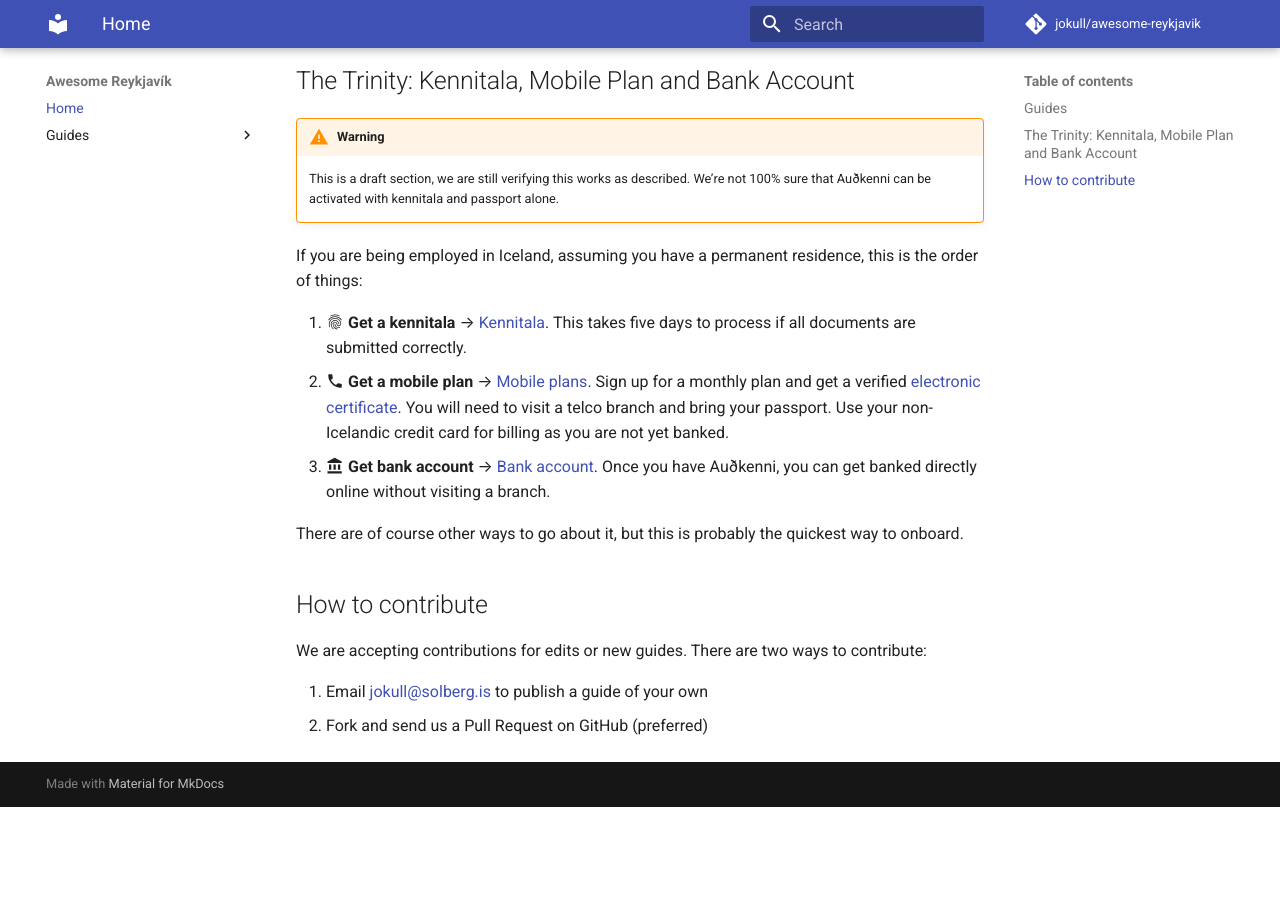
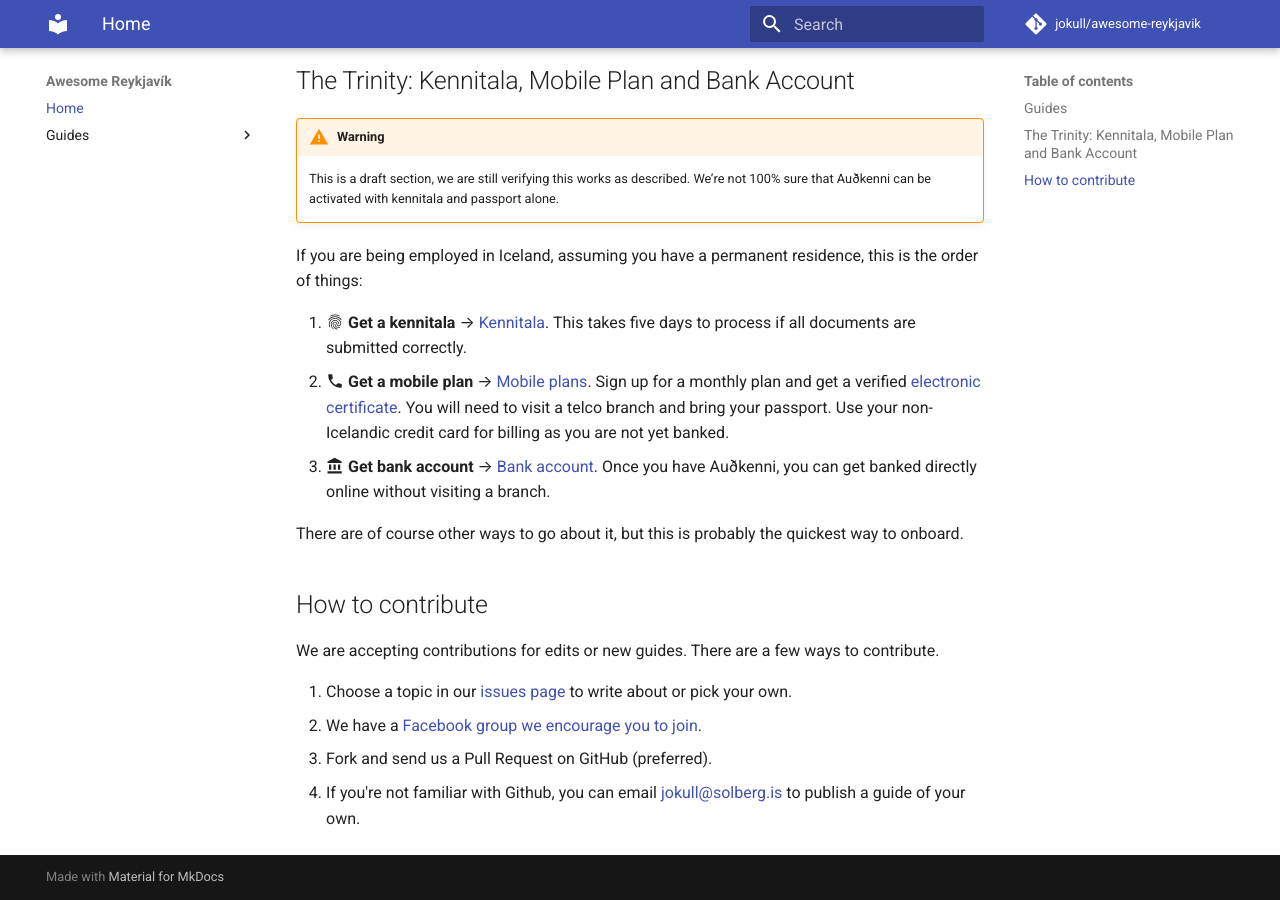
Before and after one commit to jokull/awesome-reykjavik, an MkDocs documentation site: the page built from docs/index.md, in a window 1280 px wide and 900 px high, scrolled down 911 px. Built offline with MkDocs 1.6.1 and Material for MkDocs 9.7.7, drawn with Linux system fonts in a browser that asks for light colours; comment, search, counter and statistics services are not loaded; before the commit the page ends 1718 px from its top, so only the background shows below that.

Commit message:
Wrap lines, change contribution intro, add periods and duplicate changes to the docs (not just README)

```diff
--- a/docs/index.md
+++ b/docs/index.md
@@ -54,9 +54,15 @@ quickest way to onboard.
 
 ## How to contribute
 
-We are accepting contributions for edits or new guides. There are two ways to
-contribute:
+We are accepting contributions for edits or new guides. There are a few ways to
+contribute.
 
-1. Email [jokull@solberg.is](mailto:jokull@solberg.is) to publish a guide of
-   your own
-1. Fork and send us a Pull Request on GitHub (preferred)
+1. Choose a topic in our [issues
+   page](https://github.com/jokull/awesome-reykjavik/issues) to write about or
+   pick your own.
+1. We have a [Facebook group we encourage you to
+   join](https://www.facebook.com/groups/176641773386901).
+1. Fork and send us a Pull Request on GitHub (preferred).
+1. If you're not familiar with Github, you can email
+   [jokull@solberg.is](mailto:jokull@solberg.is) to publish a guide of your
+   own.
```
Also changed, not shown: README.md (+11 -6 lines).
